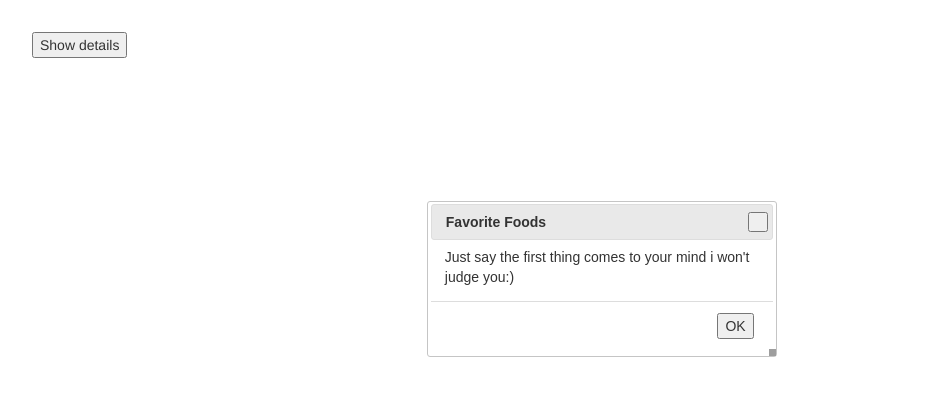
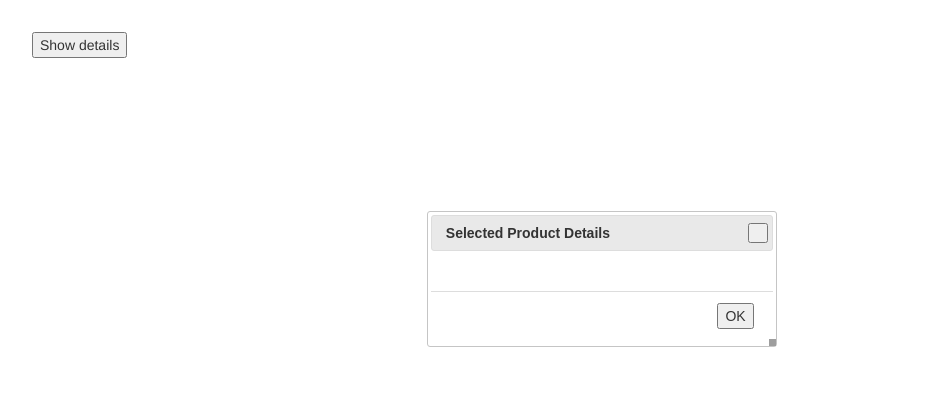
Before and after one commit to ProgramerMyFirstChoice/JsonAndAjax, a plain HTML site: page index.html in a window 1280 px wide. Both pictures are taken after a click on the button "Show details". Shown: the part 121-516 px from the top of the page, without its empty margins (38-976 px from the left). Drawn offline with nearby package versions, Linux system fonts and the light colour scheme; grey boxes are pictures that could not be loaded.

Commit message:
Update index.html

```diff
--- a/index.html
+++ b/index.html
@@ -27,7 +27,7 @@
         </div><!-- @end #searchfield -->
 
 
-		<div id="dialog" title="Favorite Foods">Just say the first thing comes to your mind i won't judge you:)</div>
+		<div id="dialog" title="Selected Product Details"></div>
 		<button id="opener"> Show details</button>
 
 	</div>
@@ -36,40 +36,47 @@
 
 
 
-        var currencies = [
-                { value: 'Porsche Bike', data: {
-                                    "details": "A bike with a brand name!",
+        var productInfo = [
+   {
+      "value":"Porsche Bike",
+      "data":{
+         "details":"A bike with a brand name!",
          "price":"10,000",
-                                    "imageSources": "https://image.ibb.co/ekyGhq/bike.jpg"
+         "imageSources":"https://image.ibb.co/ekyGhq/bike.jpg"
       }
    },
-                { value: 'Pretty Shoes', data: {
-                                    "details": "Come to our shoe store",
+   {
+      "value":"Pretty Shoes",
+      "data":{
+         "details":"Come to our shoe store",
          "price":"54.45",
-                                    "imageSources": "https://image.ibb.co/j7jp2q/shoes.jpg"
+         "imageSources":"https://image.ibb.co/j7jp2q/shoes.jpg"
       }
    },
-
-                { value: 'Pie Fest!', data: {
-                                    "details": "Oh yeah this is officially the best pie ever",
+   {
+      "value":"Pie Fest!",
+      "data":{
+         "details":"Oh yeah this is officially the best pie ever",
          "price":"3.45",
-                                    "imageSources": "https://image.ibb.co/cogDTV/pie.jpg"
+         "imageSources":"https://image.ibb.co/cogDTV/pie.jpg"
       }
    },
-
-                { value: 'Inside Out Umbrella', data: {
-                                    "details": "Designer Umbrellas for low cost",
+   {
+      "value":"Inside Out Umbrella",
+      "data":{
+         "details":"Designer Umbrellas for low cost",
          "price":"14.55",
-                                    "imageSources": "https://image.ibb.co/g1mQaA/umbrella.jpg"
+         "imageSources":"https://image.ibb.co/g1mQaA/umbrella.jpg"
       }
    },
-
-                { value: 'Coffee', data: {
-                                    "details": "Come get your morning dessert",
+   {
+      "value":"Coffee",
+      "data":{
+         "details":"Come get your morning dessert",
          "price":"4.59",
-                                    "imageSources": "https://image.ibb.co/fPVU2q/coffee.jpg"
+         "imageSources":"https://image.ibb.co/fPVU2q/coffee.jpg"
       }
-                },
+   }
 ];
 
 
@@ -91,9 +98,9 @@
 			});
 		});
 
-        // setup autocomplete function pulling from currencies[] array
+        // setup autocomplete function pulling from productInfo[] array
       $('#autocomplete').autocomplete({
-        lookup: "ProductDetails.json",
+        lookup: productInfo,
         onSelect: function (suggestion) {
           var thehtml = "<h2><strong>" + suggestion.value + ":</strong></h2> " + "Description: " + suggestion.data.details + "<br> <strong>Prices:</strong> " + suggestion.data.price + " <img src=" + suggestion.data.imageSources +"/>";
           $('#dialog').html(thehtml);
```
Lines whose indentation alone changed are shown as unchanged.
